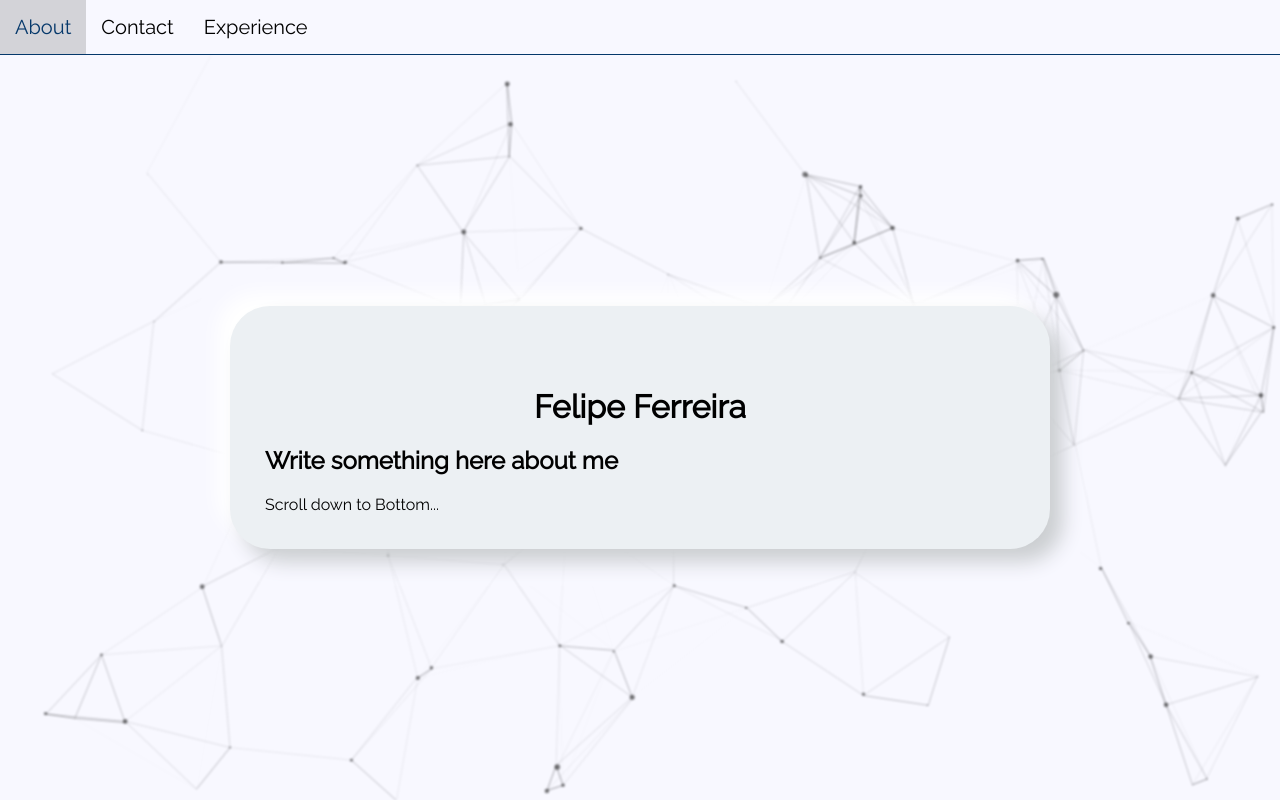
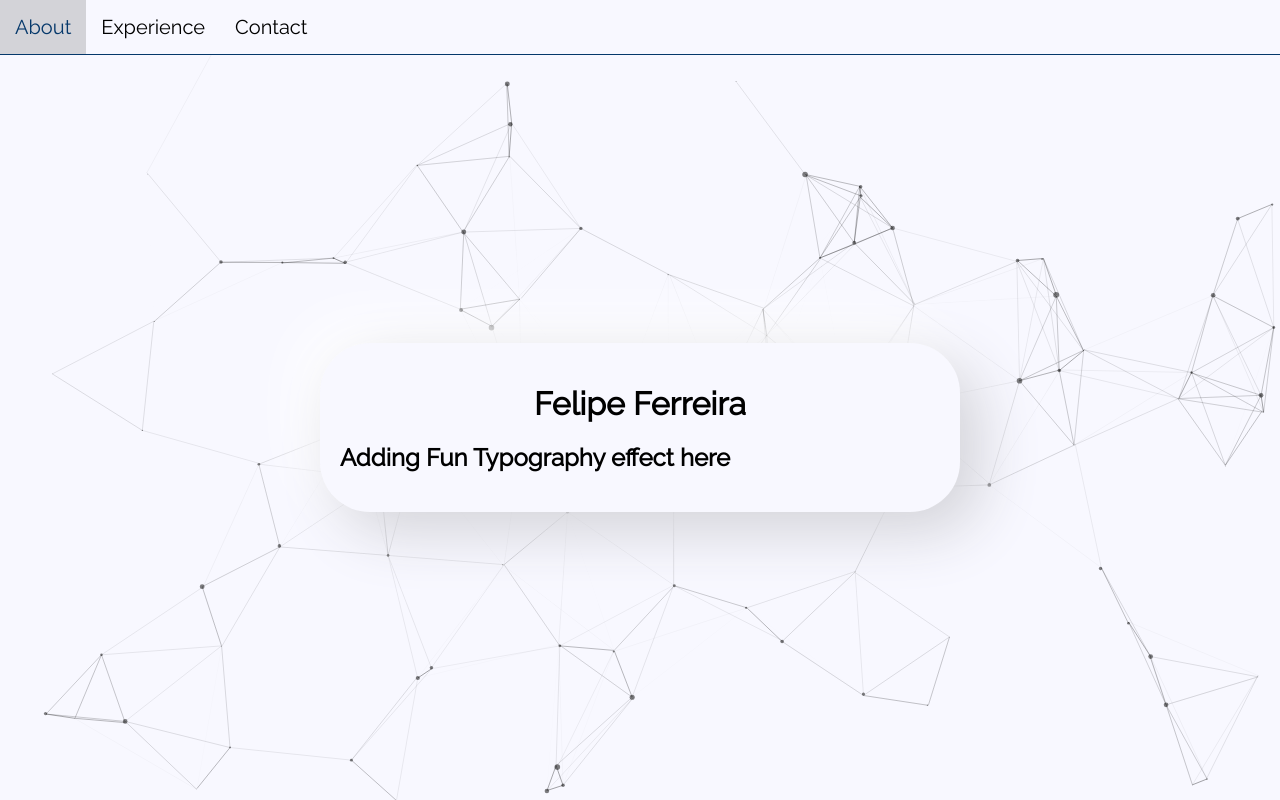
Before and after one commit to UncleFifi/UncleFifi, a React app: page / in a window 1280 px wide. Built offline with nearby package versions, Linux system fonts and the light colour scheme.

Commit message:
new style

```diff
--- a/src/Components/Navigation.tsx
+++ b/src/Components/Navigation.tsx
@@ -95,8 +95,8 @@ export const Navigation:FC = ({ children }) => {
         <div id="with-Nav" className="col flexed full-dim">
         <div className="dark-bottom-border white-bg flexed" id="nav-header">
             <div ref={introRef} className={linkClassName} id="intro-link" onClick={() => onClick(Page.intro)}>About</div>
+            <div ref={experienceRef} className={linkClassName} id="experience-link" onClick={() => onClick(Page.experience)}>Experience</div>
             <div ref={contactRef} className={linkClassName} id="contact-link" onClick={() => onClick(Page.contact)}>Contact</div>
-            <div ref={experienceRef} className={linkClassName} id="experience-link" onClick={() => onClick(Page.experience)}>Experience</div>
         </div>{children}</div>
     </ScrollSpyBehavior>
 }
--- a/src/Pages/Instructions/Row.tsx
+++ /dev/null
@@ -1,4 +0,0 @@
-import React, { FC } from 'react'
-export const Row:FC = ({children}) => <div className="flexed stretched col">
-    {children}
-</div>
--- a/src/Pages/Instructions/Title.tsx
+++ /dev/null
@@ -1,2 +0,0 @@
-import React, { FC } from 'react'
-export const Title:FC = ({children}) => <div className="step title pad-10">{children}</div>
--- a/src/Pages/index.Page.tsx
+++ b/src/Pages/index.Page.tsx
@@ -71,43 +71,43 @@ export const HomePage:FC = ({}) => {
 
 
     return <div id="scrollElement" ref={scrollElement} className="col flexed stretched" style={{position:"relative", overflow: 'auto'}}>
-            <div className="background full-dim stretched slightBlur" id="particles-js" style={{position:"absolute"}}></div>
+            <div className="background full-dim stretched" id="particles-js" style={{position:"absolute"}}></div>
             <div className="full-dim">
 
                 <div ref={part1} id="intro" className="flexed flex-center col title full-dim">
                     <div className="contact-wrapper">
                         <h1 className="centered-text">Felipe Ferreira</h1>
-                        <h2>Write something here about me</h2>
-                        <div onClick={() => scrollTo(Page.experience)}>Scroll down to Bottom...</div>
+                        <h2>Adding Fun Typography effect here</h2>
                     </div>
                 </div>
 
-                <div ref={part2} id="contact" className="flexed flex-center col title full-dim">
+
+                <div ref={part2} id="experience" className="flexed flex-center col title full-dim">
                     <div className="contact-wrapper">
-                        <h1 className="centered-text">Contact Me</h1>
+                        <h1 className="centered-text">Experience</h1>
+                        <div className="skills-section">
+                            {expericeTech.map(tech => <div className="centered-text" key={tech}>{tech}</div>)}
+                        </div>
+                        {/* <a href={DownloadDocument} download>Download Doge</a> */}
+                    </div>
+                </div>
+
+                <div ref={part3} id="contact" className="flexed flex-center col title full-dim">
+                    <div className="contact-wrapper">
+                        <h1 className="centered-text">Let me know youre interested</h1>
                         <div className="fields">
                             <div className="field-wrap flexed">
                                 <input className="stretched" type="text" placeholder="name" />
-                            </div>
-                            <div className="field-wrap flexed">
+
                                 <input className="stretched" type="text" placeholder="email" />
                             </div>
                             <div className="field-wrap flexed">
-                                <textarea placeholder="Write your message here" className="stretched"></textarea>
+                                <textarea placeholder="Write your message here" cols={2} className="stretched"></textarea>
                             </div>
                         </div>
                     </div>
                 </div>
 
-                <div ref={part3} id="experience" className="flexed flex-center col title full-dim">
-                    <div className="contact-wrapper">
-                        <h1 className="centered-text">Experience</h1>
-                        {expericeTech.map(tech => <div className="centered-text" key={tech}>{tech}</div>)}
-                        <a href={DownloadDocument} download>Download Doge</a>
-                    </div>
-                </div>
-
-
             </div>
     </div>
 }
--- a/src/styles/flex.scss
+++ b/src/styles/flex.scss
@@ -24,3 +24,12 @@
         justify-content: flex-end;
     }
 }
+
+.skills-section {
+    display: flex;
+    flex-direction: row;
+    flex-wrap: wrap;
+    &> div {
+        flex: 0 50%;
+    }
+}
--- a/src/styles/index.scss
+++ b/src/styles/index.scss
@@ -106,11 +106,19 @@ html, body, #root, .full-dim {
 
 /* CONTACT FORM */
 .contact-wrapper {
-    width:750px;
-    padding: 60px 35px 35px 35px;
+    width:600px;
+    padding: 20px;
+
+    /*
     border-radius: 40px;
     background: #ecf0f3;
     box-shadow: 13px 13px 20px #cbced1, -13px -13px 20px #ffffff;
+    */
+
+    border-radius: 50px;
+    background: #f8f8ff;
+    box-shadow:  20px 20px 60px #d3d3d9,
+                 -20px -20px 60px #ffffff;
 
     .fields input, .fields textarea {
         border: none;
@@ -124,7 +132,7 @@ html, body, #root, .full-dim {
         background: transparent;
         outline: none;
         border: none;
-        height: 200px;
+        height: 70px;
         padding: 20px 10px 20px 20px;
     }
     .field-wrap {
@@ -140,4 +148,4 @@ html, body, #root, .full-dim {
 
 
 /*Needs to be declared here due to level of importance!*/
-@import './darkMode.scss';
+// @import './darkMode.scss';
```
Also changed, not shown: src/Pages/Instructions/Instructions.Page.tsx (deleted, +0 -21 lines).
